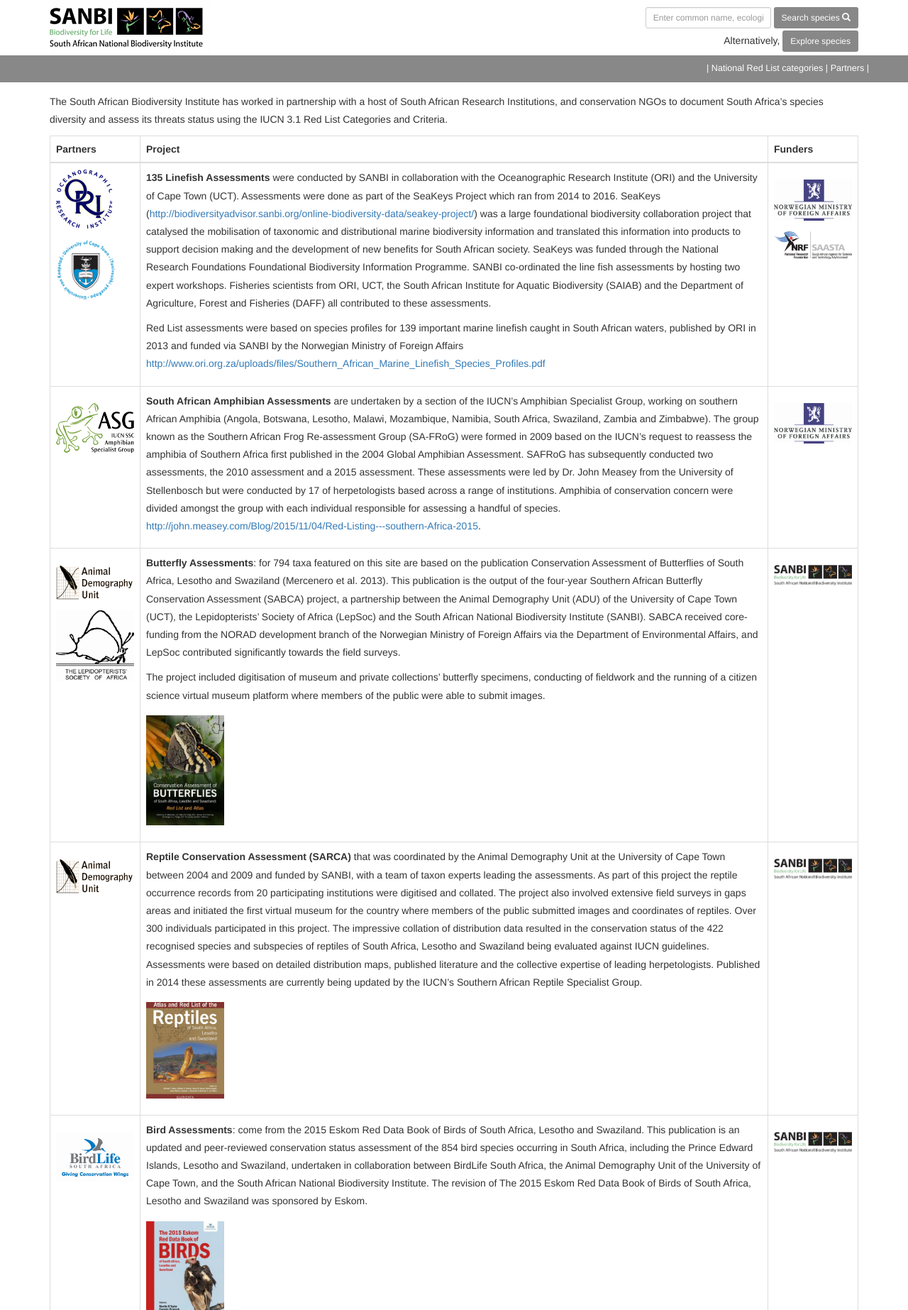
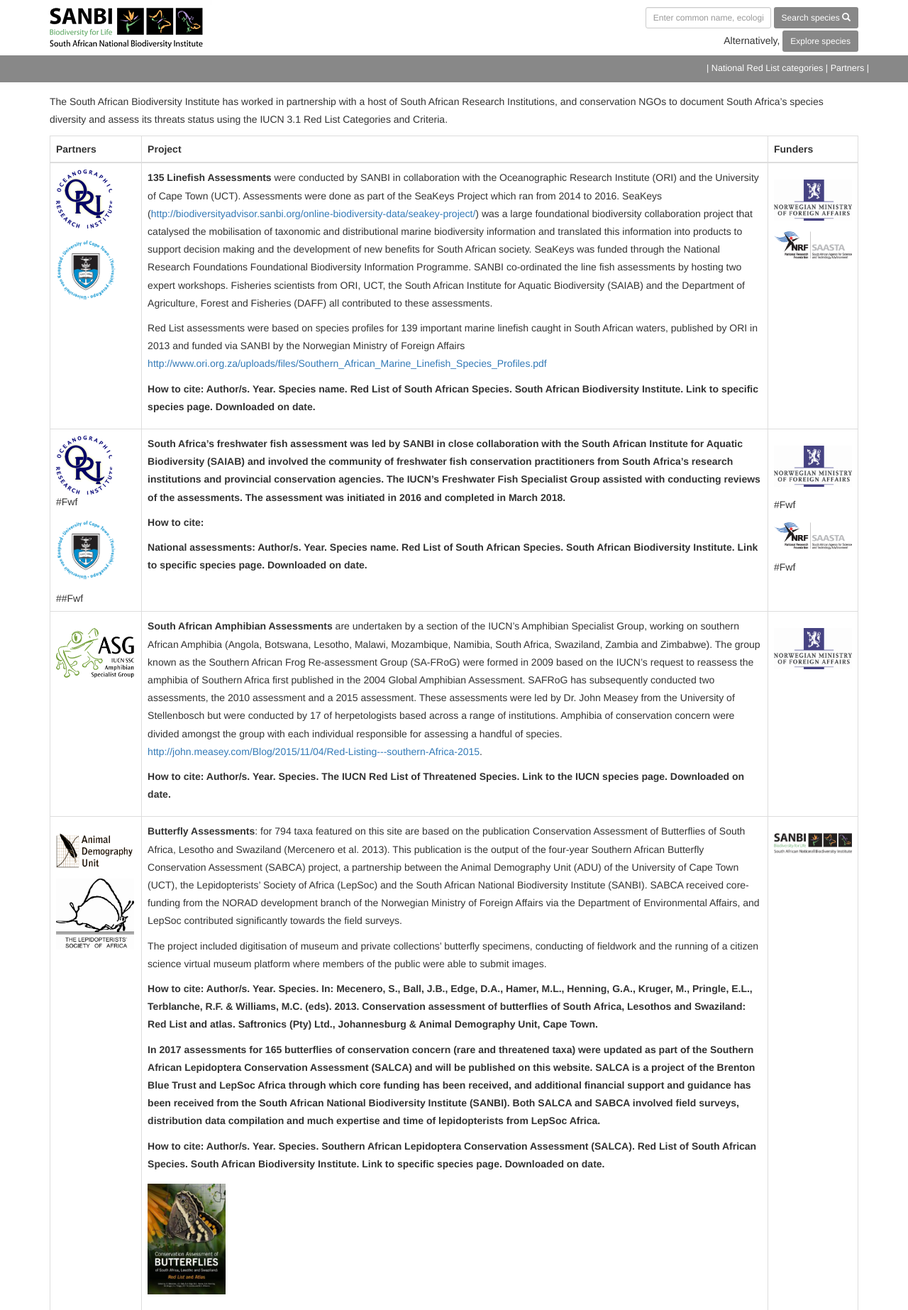
Before and after one commit to SANBIBiodiversityforLife/speciesstatus, a Django app: page /partners/ in a window 1280 px wide. Shown: the part 180-2026 px from the top of the page at 71% size. Run offline with Django 3.2, Linux system fonts and the light colour scheme; parts of the project's set-up code (start-up, migrations or seed data) failed here and were passed over; some libraries are stand-ins or nearby versions.

Commit message:
partner text changes

```diff
--- a/templates/website/partners.html
+++ b/templates/website/partners.html
@@ -29,18 +29,35 @@
           <td>
             <p><strong>135 Linefish Assessments</strong> were conducted by SANBI in collaboration with the Oceanographic Research Institute (ORI) and the University of Cape Town (UCT). Assessments were done as part of the SeaKeys Project which ran from 2014 to 2016. SeaKeys (<a href="http://biodiversityadvisor.sanbi.org/online-biodiversity-data/seakey-project/">http://biodiversityadvisor.sanbi.org/online-biodiversity-data/seakey-project/</a>) was a large foundational biodiversity collaboration project that catalysed the mobilisation of taxonomic and distributional marine biodiversity information and translated this information into products to support decision making and the development of new benefits for South African society. SeaKeys was funded through the National Research Foundations Foundational Biodiversity Information Programme. SANBI co-ordinated the line fish assessments by hosting two expert workshops. Fisheries scientists from ORI, UCT, the South African Institute for Aquatic Biodiversity (SAIAB) and the Department of Agriculture, Forest and Fisheries (DAFF) all contributed to these assessments.</p>
             <p>Red List assessments were based on species profiles for 139 important marine linefish caught in South African waters, published by ORI in 2013 and funded via SANBI by the Norwegian Ministry of Foreign Affairs <a href="http://www.ori.org.za/uploads/files/Southern_African_Marine_Linefish_Species_Profiles.pdf">http://www.ori.org.za/uploads/files/Southern_African_Marine_Linefish_Species_Profiles.pdf</a></p>
+			<p><strong>How to cite:<strong> Author/s. Year. Species name. Red List of South African Species. South African Biodiversity Institute. Link to specific species page. Downloaded on date.<p>
           </td>
           <td>
             <img src="/static/logos/norw.png" alt="Oceanographic Research Institute" class="partner-logos">
             <img src="/static/logos/nrf.png" alt="National Rsearch Foundation" class="partner-logos">
           </td>
         </tr>
+		<tr>
+			<td>
+				<img src="/static/logos/ori.png" alt="Oceanographic Research Institute"> #Fwf
+				<img src="/static/logos/uct.png" alt="University of Cape Town" class="partner-logos partner-logos-small">##Fwf
+			</td>
+			<td>
+				<p><strong>South Africa’s freshwater fish assessment<strong> was led by SANBI in close collaboration with the South African Institute for Aquatic Biodiversity (SAIAB) and involved the community of freshwater fish conservation practitioners from South Africa’s research institutions and provincial conservation agencies. The IUCN’s Freshwater Fish Specialist Group assisted with conducting reviews of the assessments. The assessment was initiated in 2016 and completed in March 2018. </p>
+				<p>How to cite:</p>
+				<p>National assessments: Author/s. Year. Species name. Red List of South African Species. South African Biodiversity Institute. Link to specific species page. Downloaded on date.</p>
+			</td>
+		    <td>
+			  <img src="/static/logos/norw.png" alt="Oceanographic Research Institute" class="partner-logos">#Fwf
+			  <img src="/static/logos/nrf.png" alt="National Rsearch Foundation" class="partner-logos">#Fwf
+		    </td>
+		</tr>
         <tr>
           <td>
             <img src="/static/logos/iucna.png" alt="IUCN SSC Amphibian Specialist Group" class="partner-logos">
           </td>
           <td>
             <p><strong>South African Amphibian Assessments</strong> are undertaken by a section of the IUCN’s Amphibian Specialist Group, working on southern African Amphibia (Angola, Botswana, Lesotho, Malawi, Mozambique, Namibia, South Africa, Swaziland, Zambia and Zimbabwe). The group known as the Southern African Frog Re-assessment Group (SA-FRoG) were formed in 2009 based on the IUCN’s request to reassess the amphibia of Southern Africa first published in the 2004 Global Amphibian Assessment. SAFRoG has subsequently conducted two assessments, the 2010 assessment and a 2015 assessment. These assessments were led by Dr. John Measey from the University of Stellenbosch but were conducted by 17 of herpetologists based across a range of institutions. Amphibia of conservation concern were divided amongst the group with each individual responsible for assessing a handful of species.  <a href="http://john.measey.com/Blog/2015/11/04/Red-Listing---southern-Africa-2015">http://john.measey.com/Blog/2015/11/04/Red-Listing---southern-Africa-2015</a>.</p>
+			<p><strong>How to cite:<strong> Author/s. Year. Species. The IUCN Red List of Threatened Species. Link to the IUCN species page. Downloaded on date.</p>
           </td>
           <td>
             <img src="/static/logos/norw.png" alt="" class="partner-logos">
@@ -54,6 +71,9 @@
           <td>
             <p><strong>Butterfly Assessments</strong>: for 794 taxa featured on this site are based on the publication Conservation Assessment of Butterflies of South Africa, Lesotho and Swaziland (Mercenero et al. 2013). This publication is the output of the four-year Southern African Butterfly Conservation Assessment (SABCA) project, a partnership between the Animal Demography Unit (ADU) of the University of Cape Town (UCT), the Lepidopterists’ Society of Africa (LepSoc) and the South African National Biodiversity Institute (SANBI). SABCA received core-funding from the NORAD development branch of the Norwegian Ministry of Foreign Affairs via the Department of Environmental Affairs, and LepSoc contributed significantly towards the field surveys.</p>
             <p>The project included digitisation of museum and private collections’ butterfly specimens, conducting of fieldwork and the running of a citizen science virtual museum platform where members of the public were able to submit images.</p>
+			<p><strong>How to cite:<strong> Author/s. Year. Species. In: Mecenero, S., Ball, J.B., Edge, D.A., Hamer, M.L., Henning, G.A., Kruger, M., Pringle, E.L., Terblanche, R.F. & Williams, M.C. (eds). 2013. Conservation assessment of butterflies of South Africa, Lesothos and Swaziland: Red List and atlas. Saftronics (Pty) Ltd., Johannesburg & Animal Demography Unit, Cape Town.</p>
+			<p>In 2017 assessments for 165 butterflies of conservation concern (rare and threatened taxa) were updated as part of the Southern African Lepidoptera Conservation Assessment (SALCA) and will be published on this website. SALCA is a project of the Brenton Blue Trust and LepSoc Africa through which core funding has been received, and additional financial support and guidance has been received from the South African National Biodiversity Institute (SANBI). Both SALCA and SABCA involved field surveys, distribution data compilation and much expertise and time of lepidopterists from LepSoc Africa. </p>
+			<p><strong>How to cite:<strong> Author/s. Year. Species. Southern African Lepidoptera Conservation Assessment (SALCA). Red List of South African Species. South African Biodiversity Institute. Link to specific species page. Downloaded on date.</p>
             <img src="/static/img/book_thumbs/butterfly.jpg" alt="" class="partner-logos">
           </td>
           <td>
@@ -66,6 +86,7 @@
           </td>
           <td>
             <p><strong>Reptile Conservation Assessment (SARCA)</strong> that was coordinated by the Animal Demography Unit at the University of Cape Town between 2004 and 2009 and funded by SANBI, with a team of taxon experts leading the assessments.  As part of this project the reptile occurrence records from 20 participating institutions were digitised and collated. The project also involved extensive field surveys in gaps areas and initiated the first virtual museum for the country where members of the public submitted images and coordinates of reptiles. Over 300 individuals participated in this project. The impressive collation of distribution data resulted in the conservation status of the 422 recognised species and subspecies of reptiles of South Africa, Lesotho and Swaziland being evaluated against IUCN guidelines. Assessments were based on detailed distribution maps, published literature and the collective expertise of leading herpetologists. Published in 2014 these assessments are currently being updated by the IUCN’s Southern African Reptile Specialist Group.</p>
+			<p><strong>How to cite:<strong> Author/s. Year. Species name. In M.F. Bate, W.R. Branch, A.M. Bauer, M. Burger, J. Marias, G.J. Alexander and M.S. de Villiers (eds), Atlas and Red List of Reptiles of South Africa, Lesothos and Swaziland. Suricata 1. South African National Biodiversity Institute, Pretoria.</p>
             <img src="/static/img/book_thumbs/reptile.jpg" alt="" class="partner-logos">
           </td>
           <td>
@@ -78,6 +99,8 @@
           </td>
           <td>
             <p><strong>Bird Assessments</strong>: come from the 2015 Eskom Red Data Book of Birds of South Africa, Lesotho and Swaziland. This publication is an updated and peer-reviewed conservation status assessment of the 854 bird species occurring in South Africa, including the Prince Edward Islands, Lesotho and Swaziland, undertaken in collaboration between BirdLife South Africa, the Animal Demography Unit of the University of Cape Town, and the South African National Biodiversity Institute. The revision of The 2015 Eskom Red Data Book of Birds of South Africa, Lesotho and Swaziland was sponsored by Eskom.</p>
+			<p><strong>How to cite:<strong> Author/s .Year. Species name. In: The Eskom Red Data Book of Birds of South Africa, Lesotho and Swaziland. Taylor, MR, Peacock F, Wanless RW (eds). BirdLife South Africa, Johannesburg, South Africa.</p>
+
             <img src="/static/img/book_thumbs/bird.jpg" alt="" class="partner-logos">
           </td>
           <td>
@@ -90,7 +113,8 @@
             <img src="/static/logos/adu.png" alt="" class="partner-logos">
           </td>
           <td>
-            <p><strong>Mammal Assessment</strong>: led by the Endangered Wildlife Trust has involved over 400 experts who provided their data and expertise to inform each of the 343 mammal assessments <a href="https://www.ewt.org.za/Reddata/reddata.html">https://www.ewt.org.za/Reddata/reddata.html</a>. 560 000 distribution records for mammals were collated for the first time as part of this assessment by the Animal Demography’s MammalMap project data was provided by 47 institutions and 96 private individuals. Over 2,300 scientific papers and reports were integrated into the assessments to include the latest research.  The mammal assessment was funded via the South African National Biodiversity Institute (through a grant by the Norwegian Government that aims to build capacity in the southern Africa region for undertaking assessments), the Endangered Wildlife Trust, the Department of Environmental Affairs, E Oppenheimer & Son and De Beers Group of Companies.</p>
+            <p><strong>Mammal Assessment</strong>: led by the Endangered Wildlife Trust has involved over 400 experts who provided their data and expertise to inform each of the 343 mammal assessments <a href="https://www.ewt.org.za/Reddata/reddata.html">https://www.ewt.org.za/Reddata/reddata.html</a>. 560 000 distribution records for mammals were collated for the first time as part of this assessment by the Animal Demography’s MammalMap project data was provided by 47 institutions and 96 private individuals. Over 2,300 scientific papers and reports were integrated into the assessments to include the latest research.  The mammal assessment was funded via the South African National Biodiversity Institute (through a grant by the Norwegian Government that aims to build capacity in the southern Africa region for undertaking assessments), the Endangered Wildlife Trust, the Department of Environmental Affairs, E Oppenheimer and Son and De Beers Group of Companies.</p>
+			<p><strong>How to cite:<strong> Author/s. species name. In Child MF, Roxburgh L, Do Linh San E, Raimondo D, Davies-Mostert HT, editors. The Red List of Mammals of South Africa, Swaziland and Lesotho. South African National Biodiversity Institute and Endangered Wildlife Trust, South Africa.</p>
           </td>
           <td>
             <img src="/static/logos/norw.png" alt="" class="partner-logos">
@@ -103,6 +127,8 @@
           </td>
           <td>
             <p><strong>Dragonfly Assessments</strong>: Were conducted by the IUCN SSC Dragonfly Specialist Group with assessments for South Africa lead by Professor Michael Samways from the University of Stellenbosch. These assessments are included in the Samways and Simiaka’s (2016) Dragonfly Biotic Index <a href="http://biodiversityadvisor.sanbi.org/literature/4327-2/suricata/">http://biodiversityadvisor.sanbi.org/literature/4327-2/suricata/</a>. Distribution data for dragonflies come from the Odonata of Africa database assembled by the IUCN SSC Dragonfly Specialist Group from 40 data providers including both institutions and private collectors. This database is currently being added to through the Animal Demography Unit’s Odonata Map of Africa virtual museum.</p>
+			<p><strong>How to cite:<strong>National assessments: Author/s. Year. Species name. Red List of South African Species. South African Biodiversity Institute. Link to specific species page. Downloaded on date.</p>
+			<p><strong>Global assessments:<strong> Author/s. Year. Species name. The IUCN Red List of Threatened Species. Link to the IUCN species page. Downloaded on date.</p>
             <img src="/static/img/book_thumbs/dragonfly.jpg" alt="">
           </td>
           <td>
@@ -111,6 +137,16 @@
             <img src="/static/logos/nrf.png" alt="" class="partner-logos">
           </td>
         </tr>
+		<tr>
+			<td>
+				<img src="/static/logos/ori.png" alt="Oceanographic Research Institute">#IUCN  logo
+			</td>
+			<td>
+				<p>SANBI works closely with the IUCN Global Species Programme’s Red List Unit and national and global assessment data are exchanged between SANBI’s Threatened Species Unit and the IUCNs Red List Unit via the tool SIS connect. The Red List Unit provides database support for creation of working sets and supports with taxonomic updates.</p>
+			</td>
+		    <td>
+		    </td>
+
       </tbody>
     </table>
   </div>
```
